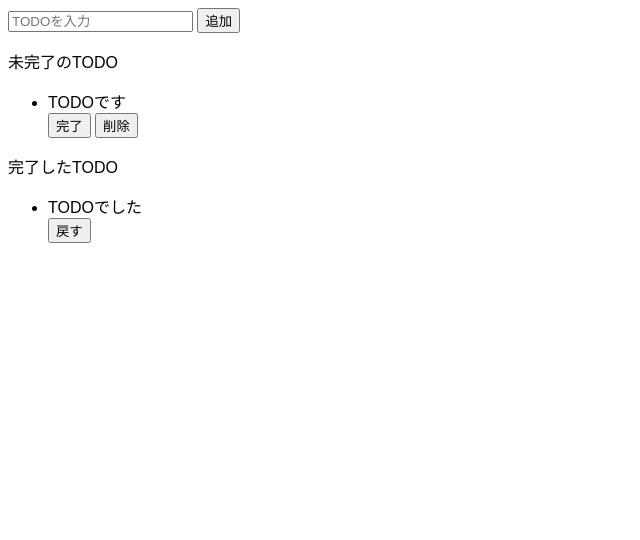
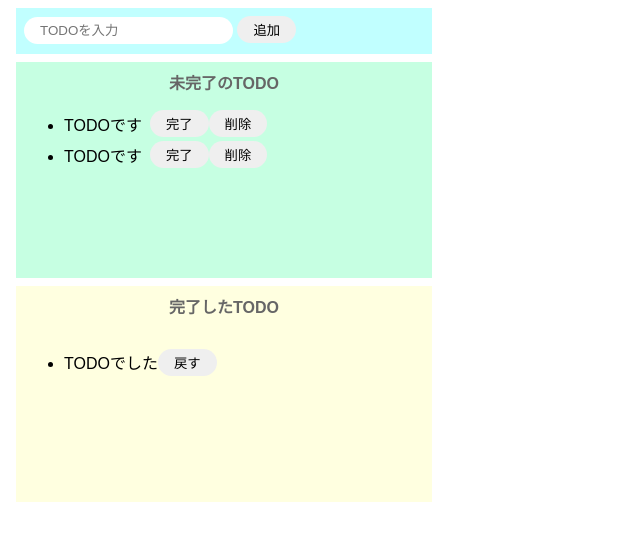
Before and after one commit to Kadotchi/todo-js, a website built with Parcel: page index.html in a window 1280 px wide. Shown: the whole page, without its empty margins (0-640 px from the left). Built offline with nearby package versions, Linux system fonts and the light colour scheme.

Commit message:
cssでスタイリング

```diff
--- a/index.html
+++ b/index.html
@@ -6,27 +6,34 @@
   </head>
 
   <body>
-    <div>
+    <div class="input-area">
       <input placeholder="TODOを入力" />
       <button>追加</button>
     </div>
-    <p>未完了のTODO</p>
-    <div>
+    <div class="incomplite-area">
+      <p class="title">未完了のTODO</p>
       <ul>
-        <li>TODOです</li>
-        <div>
+        <div class="list-row">
+          <li>TODOです</li>
+          <button>完了</button>
+          <button>削除</button>
+        </div>
+        <div class="list-row">
+          <li>TODOです</li>
           <button>完了</button>
           <button>削除</button>
         </div>
       </ul>
     </div>
-    <p>完了したTODO</p>
-    <div>
+    <div class="complite-area">
+      <p class="title">完了したTODO</p>
       <ul>
-        <li>TODOでした</li>
-        <div>
-          <button>戻す</button>
-        </div>
+        <li>
+          <div class="list-row">
+            <p>TODOでした</p>
+            <button>戻す</button>
+          </div>
+        </li>
       </ul>
     </div>
     <script src="src/index.js"></script>
--- a/src/styles.css
+++ b/src/styles.css
@@ -1,3 +1,63 @@
 body {
   font-family: sans-serif;
 }
+
+input {
+  border-radius: 16px;
+  border: none;
+  padding: 6px 16px;
+  outline: none;
+}
+
+button {
+  border-radius: 16px;
+  border: none;
+  padding: 4px 16px;
+}
+
+button:hover {
+  background-color: #ff7fff;
+  color: #fff;
+  cursor: pointer;
+}
+
+li {
+  margin-right: 8px;
+}
+
+.input-area {
+  background-color: #c1ffff;
+  width: 400px;
+  height: 30px;
+  padding: 8px;
+  margin: 8px;
+}
+
+.incomplite-area {
+  background-color: #c6ffe2;
+  width: 400px;
+  min-height: 200px;
+  padding: 8px;
+  margin: 8px;
+}
+
+.complite-area {
+  background-color: #ffffe0;
+  width: 400px;
+  min-height: 200px;
+  padding: 8px;
+  margin: 8px;
+}
+
+.title {
+  text-align: center;
+  margin-top: 0;
+  font-weight: bold;
+  color: #666;
+}
+
+.list-row {
+  display: flex;
+  align-items: center;
+  padding-bottom: 4px;
+}
```
